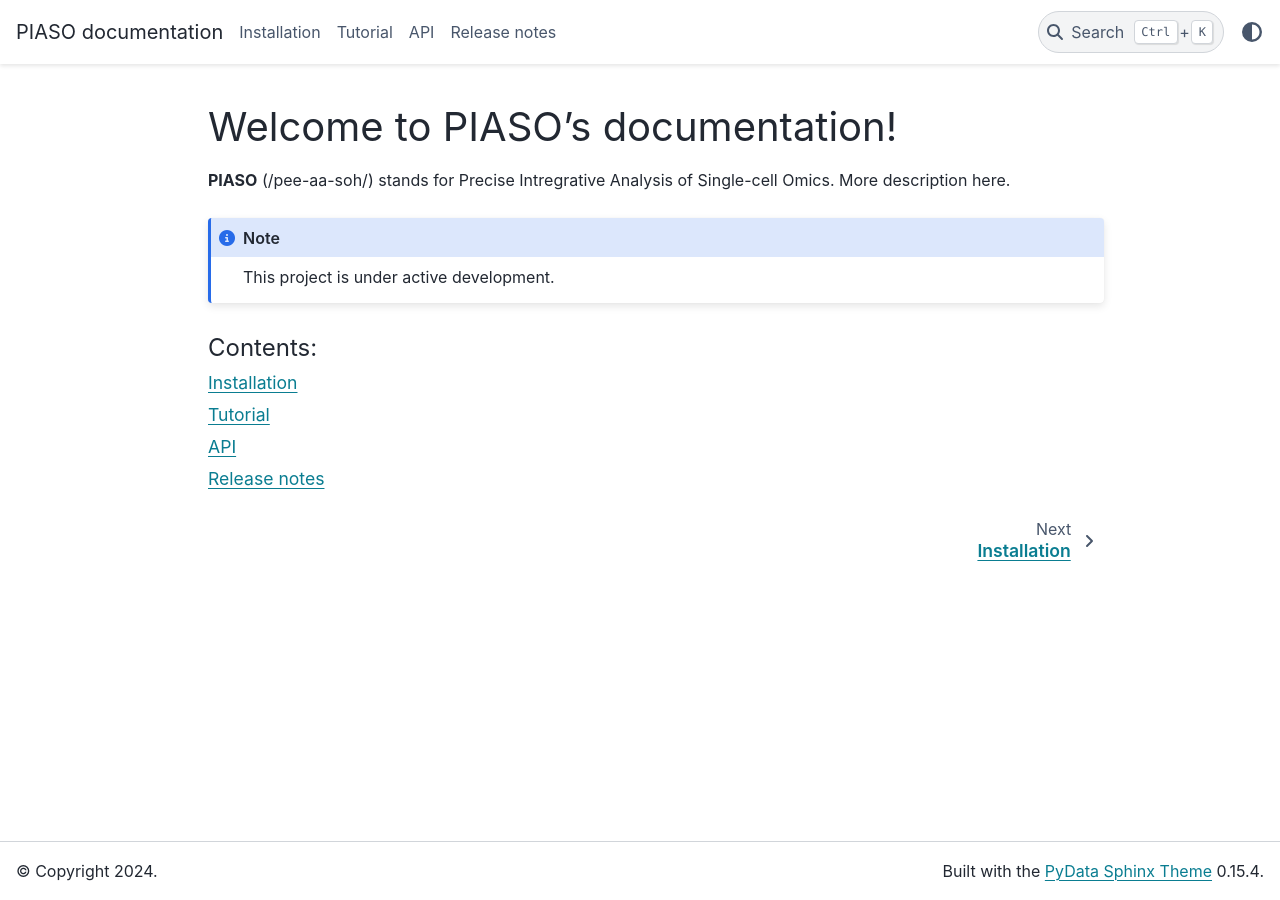
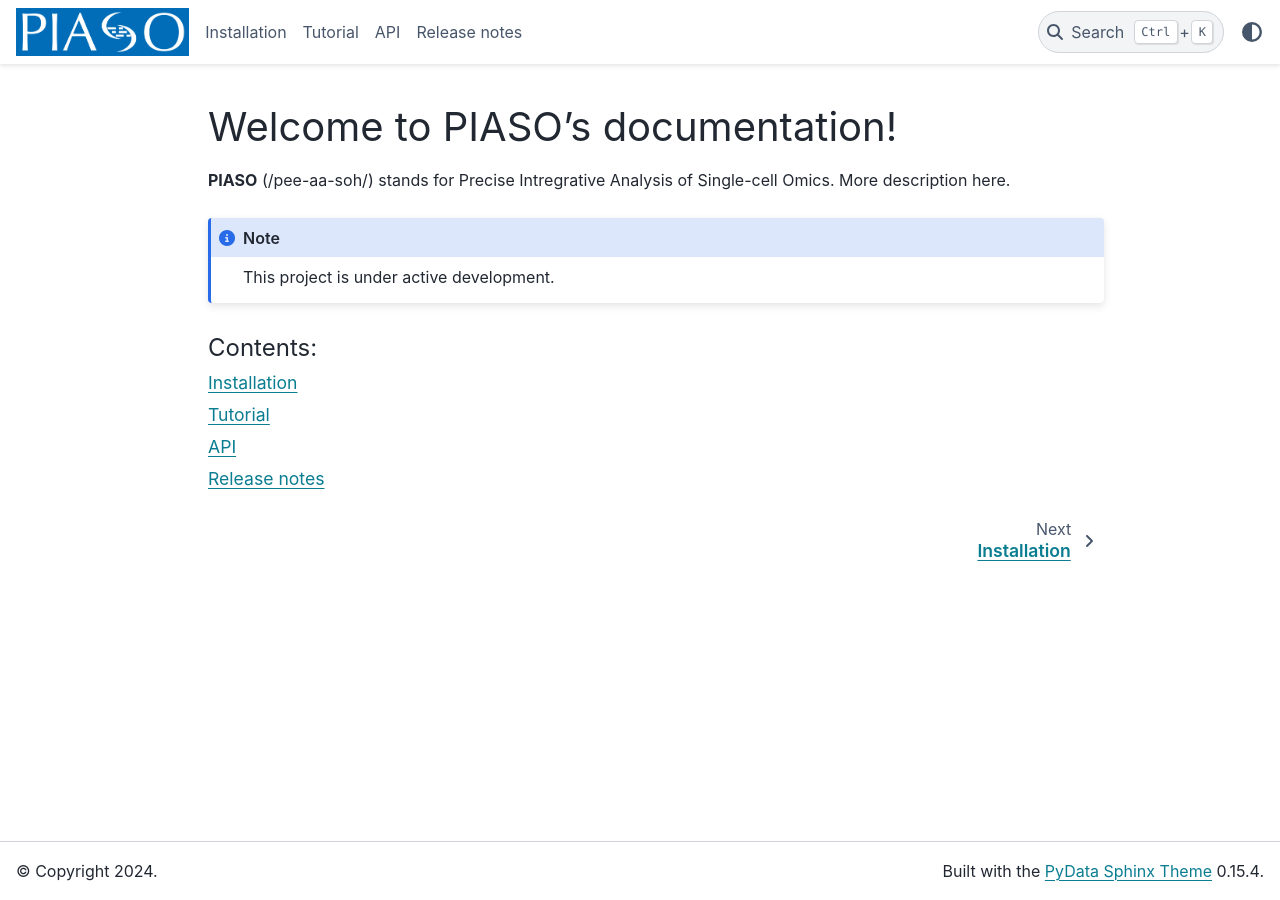
Before and after one commit to VallariS/piaso-tutorial, a Sphinx documentation site: the page built from docs/index.rst, in a window 1280 px wide. Built offline with Sphinx 7.4.7 and the PyData theme 0.15.4, drawn with Linux system fonts in a browser that asks for light colours; pages that are not in the unit, such as notebooks, are missing from menus.

Commit message:
Update conf.py

```diff
--- a/docs/conf.py
+++ b/docs/conf.py
@@ -69,7 +69,7 @@ html_static_path = ['_static']
 html_css_files = [
     'custom.css',
 ]
-html_logo = "source/_static/logo.png"
+html_logo = "source/_static/PIASO_logo.png"
 
 html_theme_options = {
     # "logo": {
```
